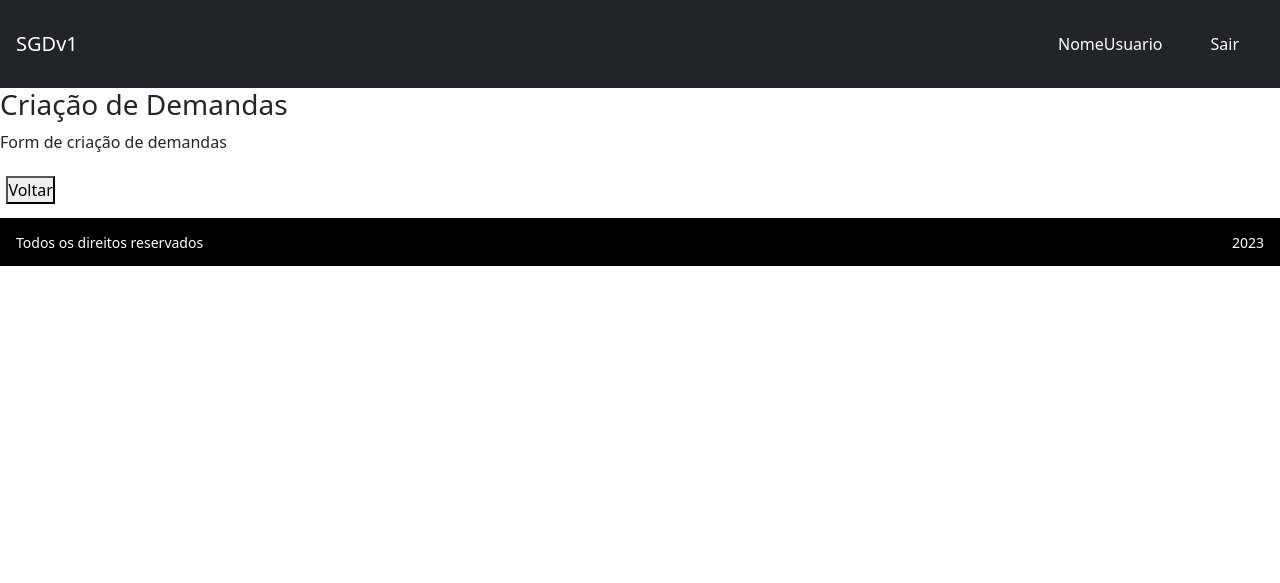
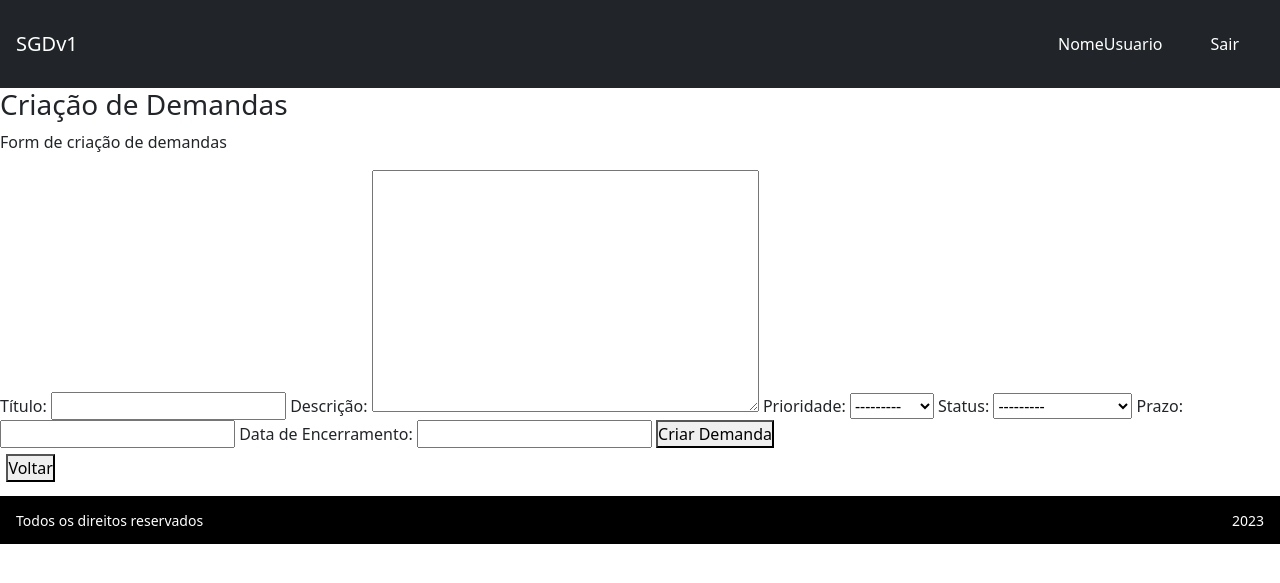
Before and after one commit to Amarildop1/LabDesenvSoftware-SI, a Django app: page /demanda/criar in a window 1280 px wide. Shown: the top 583 px of the page. Run offline with Django 4.2, Linux system fonts and the light colour scheme.

Commit message:
Pegou porra!

```diff
--- a/LabDevSoftware/models.py
+++ b/LabDevSoftware/models.py
@@ -1,17 +1,33 @@
 from django.db import models
 # Create your models here.
 from auditlog.registry import auditlog
+from django.urls import reverse
 
 class Demanda(models.Model):
-    tituloDemanda = models.CharField(max_length=40, verbose_name='Titulo')
-    descricaoDemanda = models.CharField(max_length=200, verbose_name='Descrição')
-    prioridade = models.CharField(max_length=30, verbose_name='Prioridade')
+    tituloDemanda = models.CharField(max_length=255)
+    descricaoDemanda = models.TextField()
+
+    PRIORITY_CHOICES = [
+        ('baixa', 'Baixa'),
+        ('normal', 'Normal'),
+        ('urgente', 'Urgente'),
+        ('maxima', 'Máxima'),
+    ]
+    prioridade = models.CharField(max_length=20, choices=PRIORITY_CHOICES)
+
+    status = models.CharField(max_length=20, choices=[('pendente', 'Pendente'), ('em_andamento', 'Em Andamento'), ('concluida', 'Concluída')])
+    prazo = models.DateField()
+    dataDeCriacao = models.DateTimeField(auto_now_add=True)
+    dataDeEncerramento = models.DateTimeField(null=True, blank=True)
 
     class Meta:
-        ordering = ['tituloDemanda']
+        ordering = ['prazo', 'dataDeCriacao']
 
     def __str__(self) -> str:
         return self.tituloDemanda
+
+    def get_absolute_url(self):
+        return reverse('demanda-detail', args=[str(self.id)])
 
 auditlog.register(Demanda)
 
--- a/LabDevSoftware/templates/demanda-criar.html
+++ b/LabDevSoftware/templates/demanda-criar.html
@@ -14,6 +14,41 @@
             <p> Form de criação de demandas </p>
     </div>
 
+<!-- TESTANDO -->
+<!-- demanda-criar.html -->
+
+  <form method="post" action="{% url 'demanda-criar' %}">
+    {% csrf_token %}
+
+    {{ form.tituloDemanda.errors }}
+        <label for="{{ form.tituloDemanda.id_for_label }}">Título:</label>
+        {{ form.tituloDemanda }}
+
+        {{ form.descricaoDemanda.errors }}
+        <label for="{{ form.descricaoDemanda.id_for_label }}">Descrição:</label>
+        {{ form.descricaoDemanda }}
+
+        {{ form.prioridade.errors }}
+        <label for="{{ form.prioridade.id_for_label }}">Prioridade:</label>
+        {{ form.prioridade }}
+
+        {{ form.status.errors }}
+        <label for="{{ form.status.id_for_label }}">Status:</label>
+        {{ form.status }}
+
+        {{ form.prazo.errors }}
+        <label for="{{ form.prazo.id_for_label }}">Prazo:</label>
+        {{ form.prazo }}
+
+        {{ form.dataDeEncerramento.errors }}
+        <label for="{{ form.dataDeEncerramento.id_for_label }}">Data de Encerramento:</label>
+        {{ form.dataDeEncerramento }}
+
+    <button type="submit">Criar Demanda</button>
+  </form>
+
+<!--  -->
+
 
 
     <div style="margin-bottom: .5rem; padding: 0.5%;">
--- a/LabDevSoftware/templates/demanda-detail.html
+++ b/LabDevSoftware/templates/demanda-detail.html
@@ -15,6 +15,10 @@
         <p>Título: {{ object.tituloDemanda }}</p>
         <p>Descrição: {{ object.descricaoDemanda }}</p>
         <p>Prioridade: {{ object.prioridade }}</p>
+        <p>Status: {{ object.status }}</p>
+        <p>Prazo: {{ object.prazo }}</p>
+        <p>Data de Criação: {{ object.dataDeCriacao }}</p>
+        <p>Data de Encerramento: {{ object.dataDeEncerramento }}</p>
     </div>
 
 {% endblock %}
--- a/LabDevSoftware/views.py
+++ b/LabDevSoftware/views.py
@@ -1,8 +1,10 @@
-from django.shortcuts import render
+from django.shortcuts import render, redirect
 # Create your views here.
 from django.views.generic import TemplateView, ListView, DetailView, CreateView
 
 from .models import Demanda, Mensagem
+from .forms import DemandaForm
+from django.urls import reverse_lazy
 
 class Login(TemplateView):
         template_name = 'login.html'
@@ -13,7 +15,10 @@ class PaginaInicial(TemplateView):
 class DemandaCreateView(CreateView):
         model = Demanda
         template_name = 'demanda-criar.html'
-        fields = ['tituloDemanda', 'descricaoDemanda','prioridade']
+        fields = ['tituloDemanda', 'descricaoDemanda', 'prioridade', 'status', 'prazo', 'dataDeEncerramento']
+
+        def get_success_url(self):
+                return reverse_lazy('demanda-detail', args=[str(self.object.id)])
 
 class DemandaListView(ListView):
         model = Demanda
@@ -28,3 +33,16 @@ class MensagemCreateView(CreateView):
         model = Mensagem
         template_name = 'mensagem.html'
         fields = ['tituloMensagem', 'conteudo']
+
+
+# views.py
+def criar_demanda(request):
+    if request.method == 'POST':
+        form = DemandaForm(request.POST)
+        if form.is_valid():
+            form.save()
+            return redirect('demanda-listar.html')
+    else:
+        form = DemandaForm()
+
+    return render(request, 'demanda-criar.html', {'form': form})
--- a/setup/settings.py
+++ b/setup/settings.py
@@ -42,6 +42,7 @@ INSTALLED_APPS = [
     'crispy_forms',
     'auditlog',
 ]
+
 
 MIDDLEWARE = [
     'django.middleware.security.SecurityMiddleware',
```
Also changed, not shown: LabDevSoftware/forms.py (added, +10 -0 lines), LabDevSoftware/migrations/0001_initial.py (added), LabDevSoftware/migrations/__init__.py (added).
